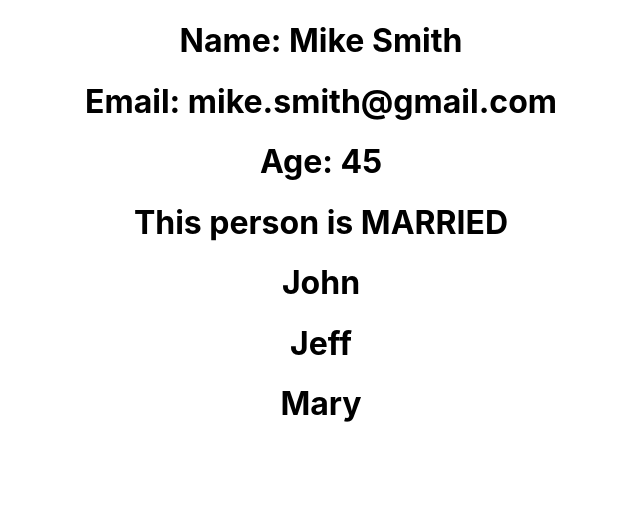
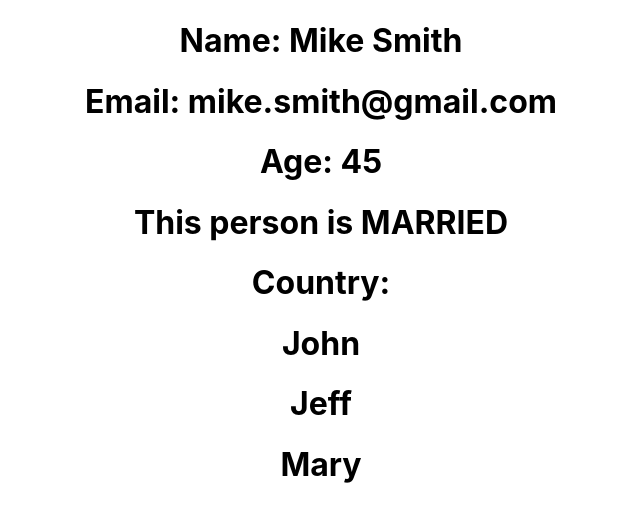
Before and after one commit to AhmedElyacoubiForJ/typescriptdemo, a React (Create React App) app: page / in a window 1280 px wide. Shown: the top 522 px of the page, without its empty margins (319-959 px from the left). Built offline with nearby package versions, Linux system fonts and the light colour scheme; the HTML template or start-up script is replaced by a standard one.

Commit message:
optional props

```diff
--- a/src/components/Person.tsx
+++ b/src/components/Person.tsx
@@ -4,6 +4,7 @@ interface Props {
   email: string;
   age: number;
   isMarried: boolean;
+  country?: string;
   friends: Array<string>; // string[]
 }
 
@@ -22,6 +23,7 @@ const Person = (props: Props) => {
       <h1>Email: {props.email}</h1>
       <h1>Age: {props.age}</h1>
       <h1>This person {props.isMarried ? "is" : "is not"} MARRIED</h1>
+      <h1>Country: {props.country}</h1>
       {props.friends.map((friend: string) => (
         <h1 key={friend}>{friend}</h1>
       ))}
```
